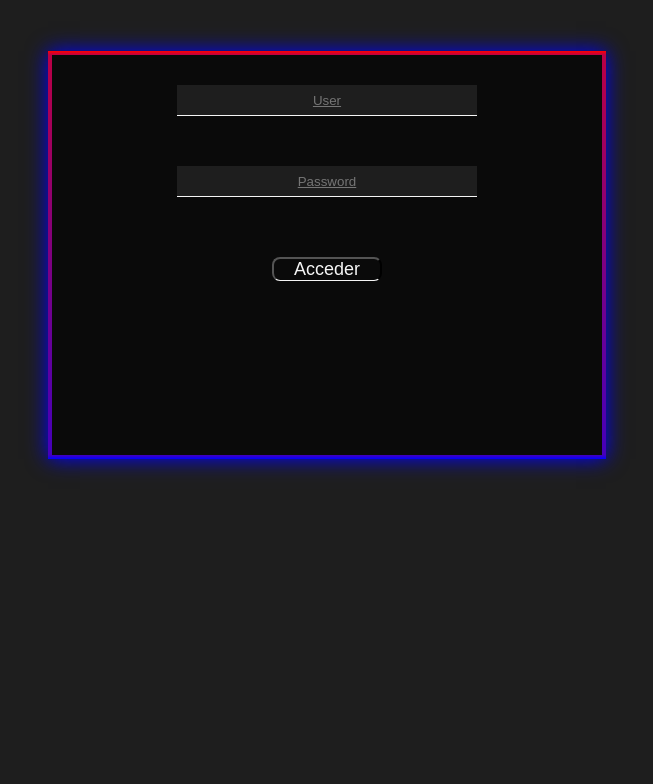
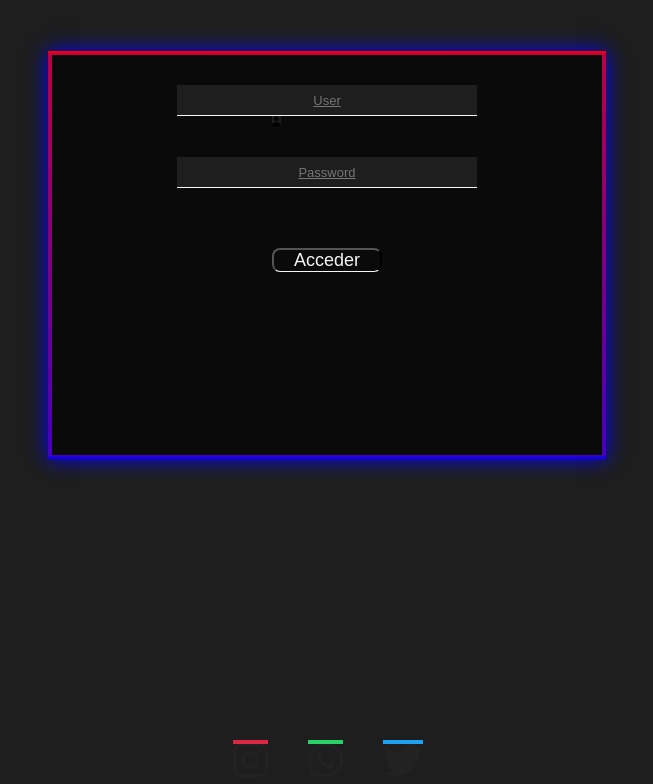
Before and after one commit to jared0192galicia/web-login, a plain HTML site: page index.html in a window 1280 px wide. Shown: the whole page, without its empty margins (313-966 px from the left). Drawn offline with Linux system fonts and the light colour scheme.

Commit message:
Procesando footer

```diff
--- a/index.html
+++ b/index.html
@@ -13,11 +13,19 @@
         <div class="main">
             <form action="">
                 <input type="text" class="item" placeholder="User">
-                <input type="text" class="item" placeholder="Password">
+                <i class="fa-solid fa-user"></i>
+                <input type="password" class="item" placeholder="Password">
                 <button class="send">Acceder</button>
             </form>
         </div>
     </div>
+    <footer>
+        <ul class="social-red">
+            <li><a href="#" target="_blank"><i class="fa-brands fa-instagram instagram"></i></a></li>
+            <li><a href="#" target="_blank"><i class="fa-brands fa-whatsapp whatsapp"></i></a></li>
+            <li ><a href="#" target="_blank"><i class="fa-brands fa-twitter twitter"></i></a></li>
+          </ul>
+    </footer>
     <script src="./script.js"></script>
 </body>
 </html>
--- a/style.css
+++ b/style.css
@@ -48,13 +48,18 @@ html {
     border: none;
     border-bottom: 1px solid var(--white);
 }
+.item:nth-child(1)::placeholder::before {
+    content: "\f007";
+}
 .item:nth-child(2){
+    font-size: 2.2rem;
     margin-top: 5rem;
 }
 .item::-moz-focus-outer {
     border: none;
 }
 .item::placeholder {
+    font-size: 1.3rem;
     text-align: center;
     text-decoration: underline;
 }
@@ -75,3 +80,71 @@ html {
     transform: scale(1.1);
     color: white;
 }
+/* Section social-red */
+.social-red{
+    position: absolute;
+    top: calc(100% - 6rem);
+    left: calc(50% - 11.4rem);
+    display: flex;
+    font-family: "FontAwesome";
+  }
+  .item-social {
+    max-width: 30%;
+  }
+  .social-red li {
+    position: relative;
+    list-style: none;
+    margin: 0 20px;
+    cursor: pointer;
+  }
+  .social-red li a{
+    text-decoration: none;
+  }
+  /* control sobre la silueta negra */
+  .social-red li a .fa-brands {
+    font-size: 4em;
+    color: #222
+  }
+  /* control sobre la silueta de color */
+  .social-red li::before {
+    font-family: "FontAwesome";
+    position: absolute;
+    top: 0;
+    left: 0;
+    font-size: 4rem;
+    height: 0;
+    overflow: hidden;
+    transition: 0.5s ease-in-out;
+  }
+
+  .social-red li:nth-child(1)::before {
+    content: "\f16d";
+    background-image: linear-gradient(45deg, #f09433 0%, #e6683c 25%, #dc2743 50%, #cc2366 75%,
+    #bc1888 100%);
+    -webkit-background-clip: text;
+    -webkit-text-fill-color: transparent;
+    border-bottom: 4px solid #dc2743;
+  }
+  .social-red li:nth-child(2)::before {
+    content: "\f232";
+    color: #25D366;
+    border-bottom: 4px solid #25D366;
+  }
+  .social-red li:nth-child(3)::before {
+    content: "\f099";
+    color: #1DA1F2;
+    border-bottom: 4px solid #1DA1F2;
+  }
+  .social-red li:hover::before {
+    height: 100%;
+  }
+/* footer {
+    margin-top: 6%;
+    display: flex;
+    align-items: flex-end;
+}
+.social-red {
+    background-color: black;
+    width: 100%;
+    height: 10rem;
+} */
```
Also changed, not shown: image/user-removebg-preview.png (added).
